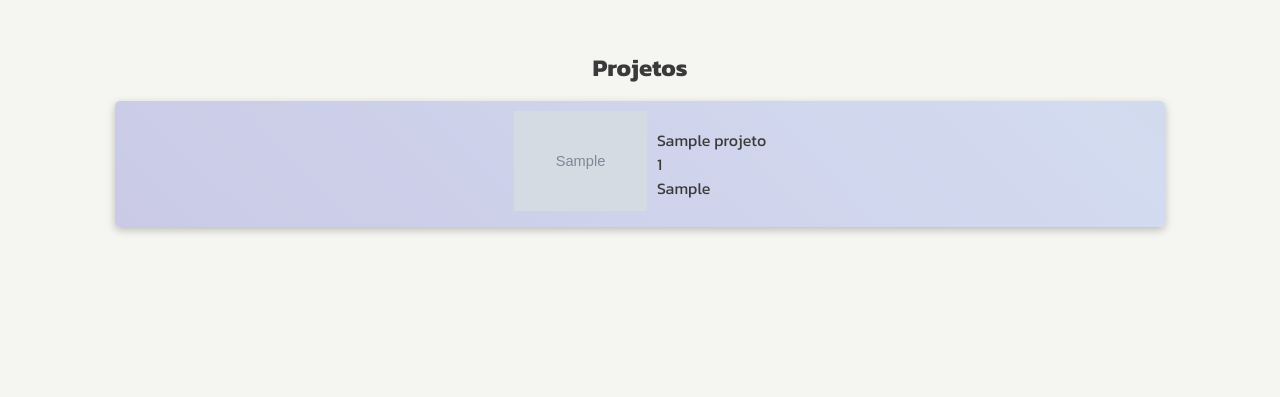
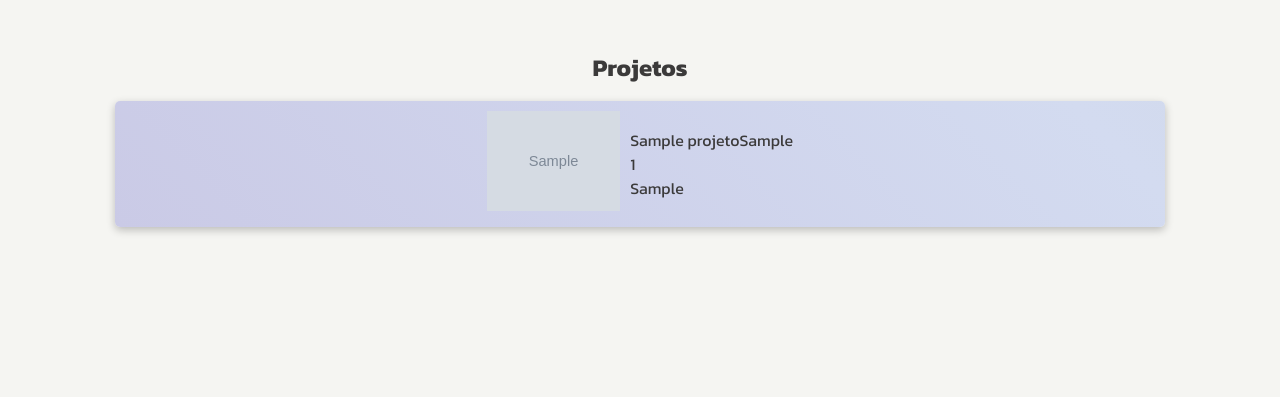
Before and after one commit to bernardovlbaltazar/portfolioPW, a Django app: page /projetos in a window 1280 px wide. Shown: the part 64-461 px from the top of the page. Run offline with Django 4.2, Linux system fonts and the light colour scheme; tables that the repository leaves empty hold one stand-in row (values such as "Sample post"); grey boxes marked "Sample" are stand-in pictures; parts of the project's set-up code (start-up, migrations or seed data) failed here and were passed over.

Commit message:
projeto extension field html add

```diff
--- a/portfolio/templates/portfolio/projetos.html
+++ b/portfolio/templates/portfolio/projetos.html
@@ -22,7 +22,7 @@
                         <img height="100" src="{{ projeto.imagem.url }}">
                     </div>
                     <div class="info">
-                            <p>{{ projeto.titulo }}</p>
+                            <p>{{ projeto.titulo }}{{ projeto.extensao }}</p>
                             <div class="ano">
                                 <p>{{ projeto.ano_realizado }}</p>
                             </div>
```
